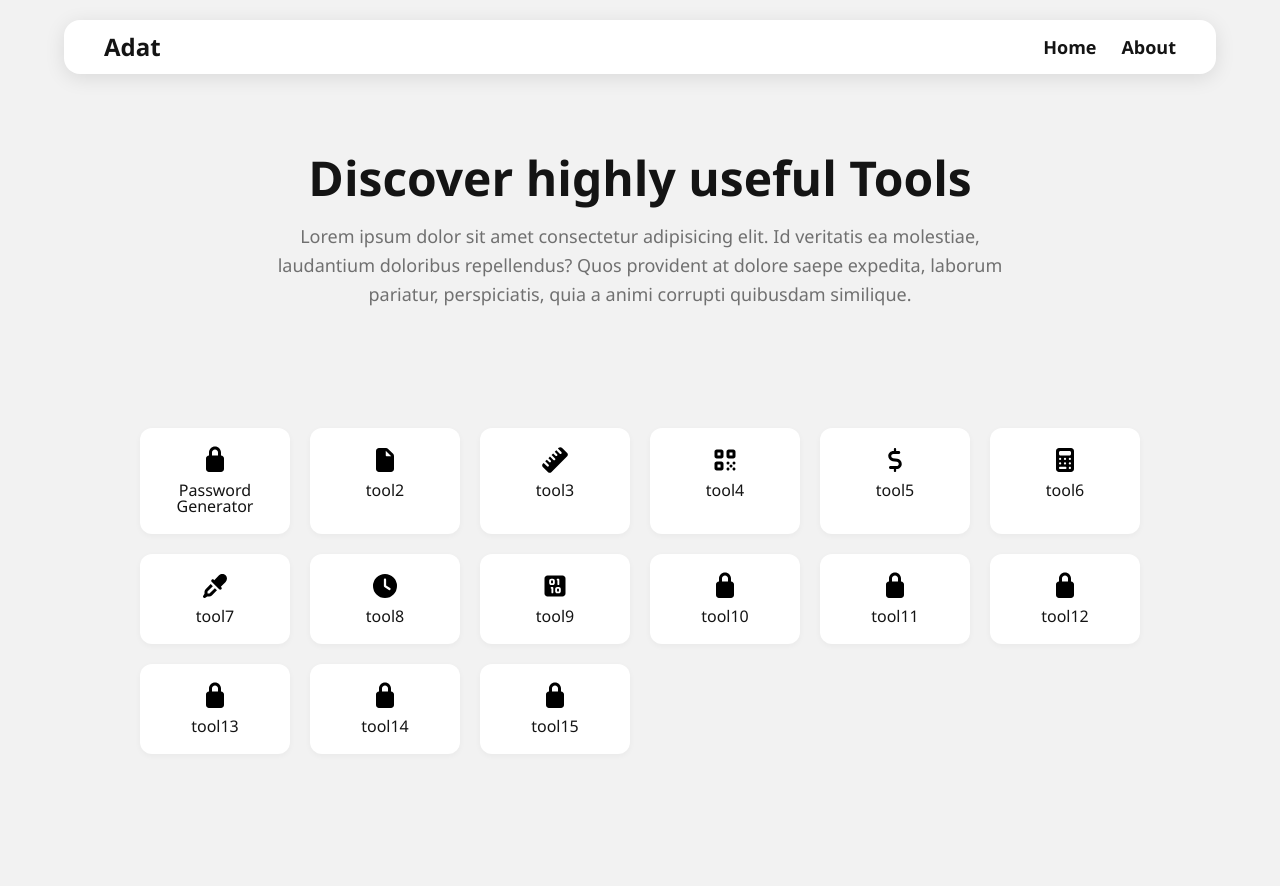
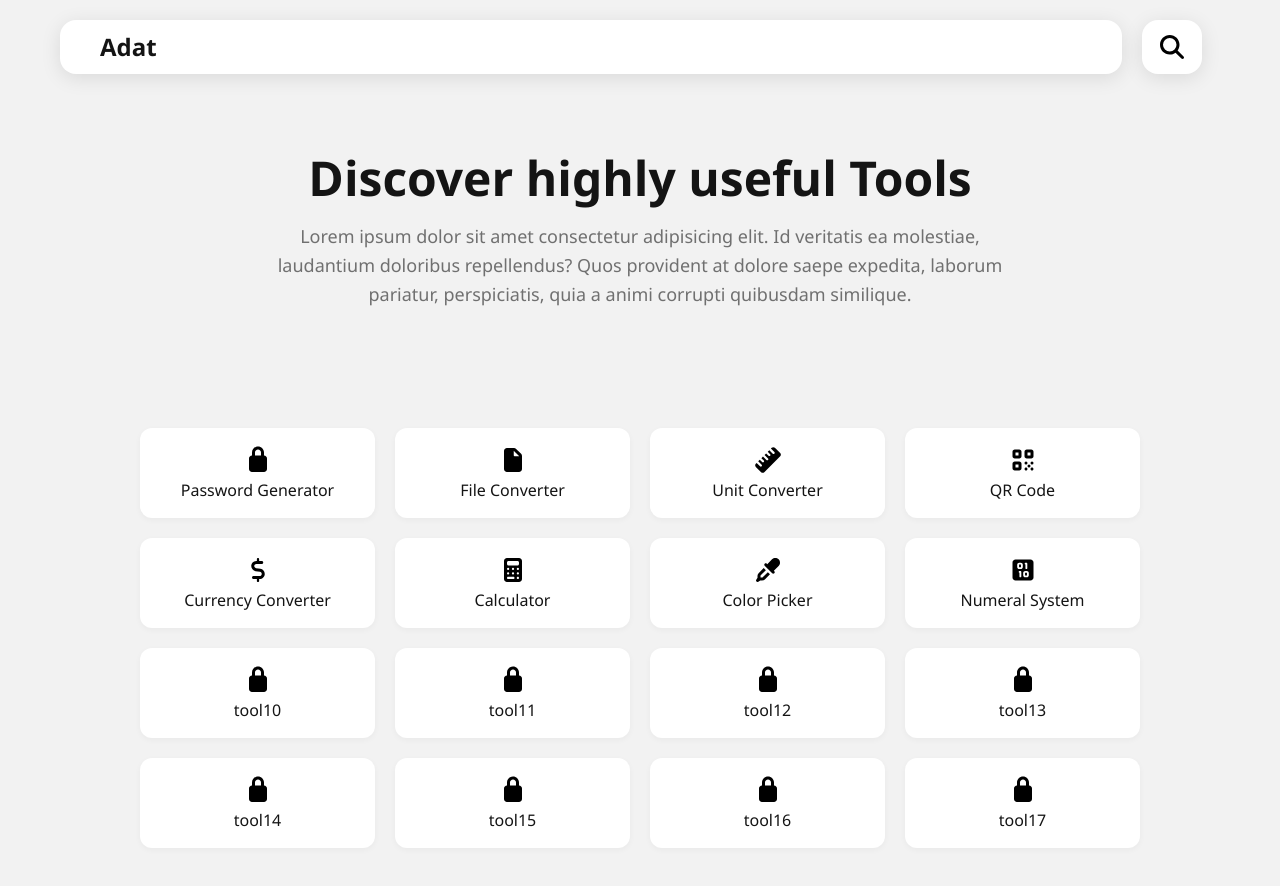
Before and after one commit to Sba3iDev/Adat, a React (Vite) app: page / in a window 1280 px wide. Before the commit the page ends 820 px from the top, so only its background shows below. Built offline with nearby package versions, Linux system fonts and the light colour scheme.

Commit message:
Add search icon

```diff
--- a/src/app.css
+++ b/src/app.css
@@ -10,29 +10,40 @@ body {
     background-color: var(--primary-background-color);
 }
 
-.nav {
+.header {
     display: flex;
     align-items: center;
-    justify-content: space-between;
-    margin: 20px auto;
+    margin: 20px 50px;
+}
+
+.header .nav {
     padding: 15px 40px;
     width: 90%;
     background-color: var(--card-bg);
     border-radius: 16px;
     box-shadow: var(--hover-shadow);
+    margin: 0px 10px;
 }
 
-.nav span {
+.header .nav span {
     color: var(--primary-text-color);
-    font-weight: 600;
-    font-size: 18px;
+    font-size: 24px;
+    font-weight: 700;
     cursor: pointer;
 }
 
-.nav span:first-child {
+.header .search {
+    padding: 15px;
+    background-color: var(--card-bg);
+    border-radius: 16px;
+    box-shadow: var(--hover-shadow);
+    cursor: pointer;
     font-size: 24px;
-    font-weight: 700;
-    margin-right: 80%;
+    margin: 0px 10px;
+    transition: all 0.2s ease;
+}
+.header .search:hover {
+    transform: scale(1.1);
 }
 
 .main-text {
@@ -65,7 +76,7 @@ body {
 
 .tools {
     display: grid;
-    grid-template-columns: repeat(auto-fit, minmax(140px, 1fr));
+    grid-template-columns: repeat(auto-fit, minmax(190px, 1fr));
     gap: 20px;
     width: 100%;
     max-width: 1000px;
@@ -80,7 +91,6 @@ body {
     box-shadow: 0 2px 6px rgba(0, 0, 0, 0.04);
     cursor: pointer;
 }
-
 .tool:hover {
     transform: translateY(-4px);
     box-shadow: var(--hover-shadow);
@@ -91,7 +101,6 @@ body {
     display: block;
     margin-bottom: 10px;
 }
-
 .tool span:last-child {
     font-weight: 500;
     color: var(--primary-text-color);
--- a/src/app.tsx
+++ b/src/app.tsx
@@ -5,20 +5,23 @@ import {
     faRuler,
     faQrcode,
     faDollarSign,
-    faClock,
     faEyeDropper,
     faCalculator,
     faSquareBinary,
+    faSearch,
 } from "@fortawesome/free-solid-svg-icons";
 import "./App.css";
 
 function App() {
     return (
         <>
-            <div className="nav">
-                <span>Adat</span>
-                <span>Home</span>
-                <span>About</span>
+            <div className="header">
+                <div className="nav">
+                    <span>Adat</span>
+                </div>
+                <div className="search">
+                    <FontAwesomeIcon icon={faSearch} />
+                </div>
             </div>
             <div className="main-text">
                 <span className="primary-text">Discover highly useful Tools</span>
@@ -40,49 +43,43 @@ function App() {
                         <span>
                             <FontAwesomeIcon icon={faFile} />
                         </span>
-                        <span>tool2</span>
+                        <span>File Converter</span>
                     </div>
                     <div className="tool">
                         <span>
                             <FontAwesomeIcon icon={faRuler} />
                         </span>
-                        <span>tool3</span>
+                        <span>Unit Converter</span>
                     </div>
                     <div className="tool">
                         <span>
                             <FontAwesomeIcon icon={faQrcode} />
                         </span>
-                        <span>tool4</span>
+                        <span>QR Code</span>
                     </div>
                     <div className="tool">
                         <span>
                             <FontAwesomeIcon icon={faDollarSign} />
                         </span>
-                        <span>tool5</span>
+                        <span>Currency Converter</span>
                     </div>
                     <div className="tool">
                         <span>
                             <FontAwesomeIcon icon={faCalculator} />
                         </span>
-                        <span>tool6</span>
+                        <span>Calculator</span>
                     </div>
                     <div className="tool">
                         <span>
                             <FontAwesomeIcon icon={faEyeDropper} />
                         </span>
-                        <span>tool7</span>
-                    </div>
-                    <div className="tool">
-                        <span>
-                            <FontAwesomeIcon icon={faClock} />
-                        </span>
-                        <span>tool8</span>
+                        <span>Color Picker</span>
                     </div>
                     <div className="tool">
                         <span>
                             <FontAwesomeIcon icon={faSquareBinary} />
                         </span>
-                        <span>tool9</span>
+                        <span>Numeral System</span>
                     </div>
                     <div className="tool">
                         <span>
@@ -120,6 +117,18 @@ function App() {
                         </span>
                         <span>tool15</span>
                     </div>
+                    <div className="tool">
+                        <span>
+                            <FontAwesomeIcon icon={faLock} />
+                        </span>
+                        <span>tool16</span>
+                    </div>
+                    <div className="tool">
+                        <span>
+                            <FontAwesomeIcon icon={faLock} />
+                        </span>
+                        <span>tool17</span>
+                    </div>
                 </div>
             </div>
         </>
```
